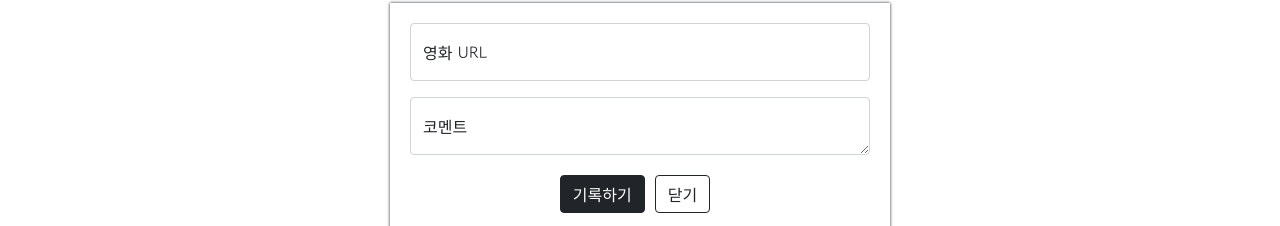
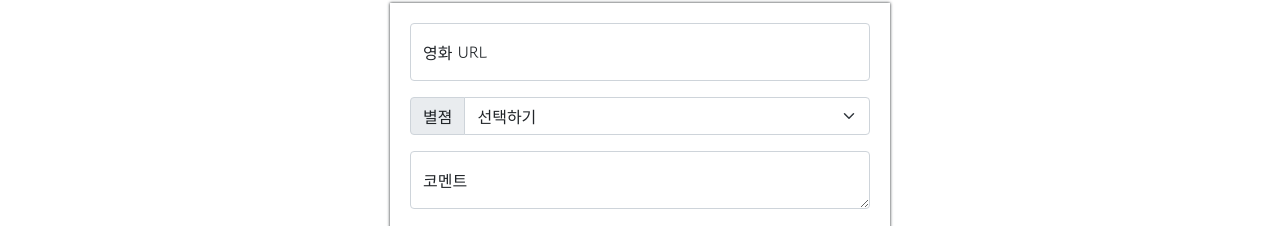
Before and after one commit to yoojiwon29/mypage, a plain HTML site: page index.html in a window 1280 px wide. Shown: the part 267-493 px from the top of the page. Drawn offline with nearby package versions, Linux system fonts and the light colour scheme.

Commit message:
Update index.html

```diff
--- a/index.html
+++ b/index.html
@@ -97,10 +97,20 @@
         <input type="email" class="form-control" id="floatingInput" placeholder="name@example.com">
         <label for="floatingInput">영화 URL</label>
 </div>
+<div class="input-group mb-3">
+    <label class="input-group-text" for="inputGroupSelect01">별졈</label>
+    <select class="form-select" id="inputGroupSelect01">
+      <option selected>선택하기</option>
+      <option value="1">⭐</option>
+      <option value="2">⭐⭐</option>
+      <option value="3">⭐⭐⭐</option>
+    </select>
+  </div>
     <div class="form-floating">
         <textarea class="form-control" placeholder="Leave a comment here" id="floatingTextarea"></textarea>
         <label for="floatingTextarea">코멘트</label>
     </div>
+
     <div class="mybtn">
         <button type="button" class="btn btn-dark">기록하기</button>
         <button type="button" class="btn btn-outline-dark">닫기</button>
```
